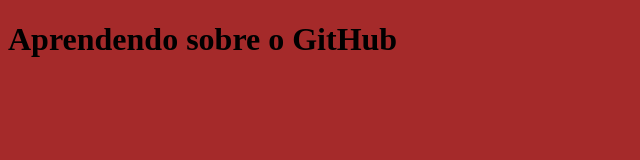
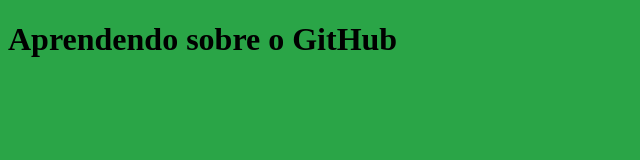
Before and after one commit to danetao/mysite, a plain HTML site: page index.html in a window 1280 px wide. Shown: the whole page, without its empty margins (0-640 px from the left). Drawn offline with Linux system fonts and the light colour scheme.

Commit message:
NOVA COR NO FUNDO

```diff
--- a/css/style.css
+++ b/css/style.css
@@ -1,3 +1,3 @@
 body{
-    background-color: brown;
+    background-color: rgb(42, 165, 71);
 }
```
